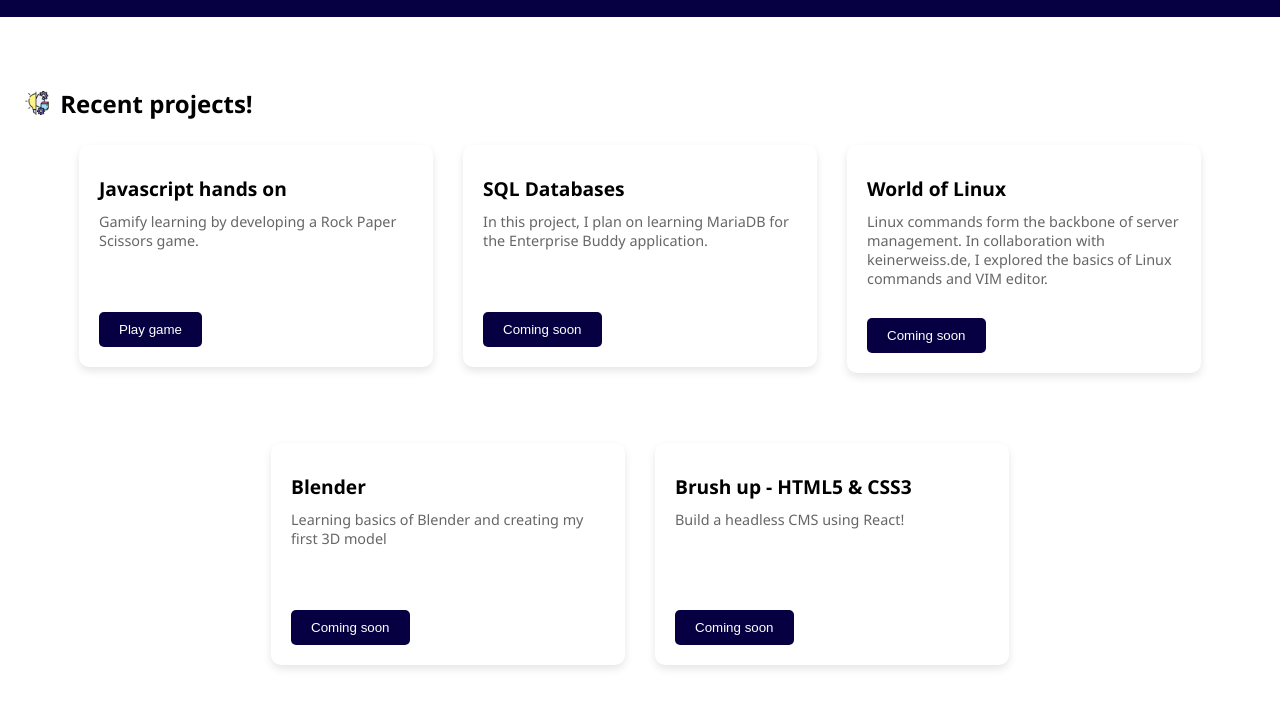
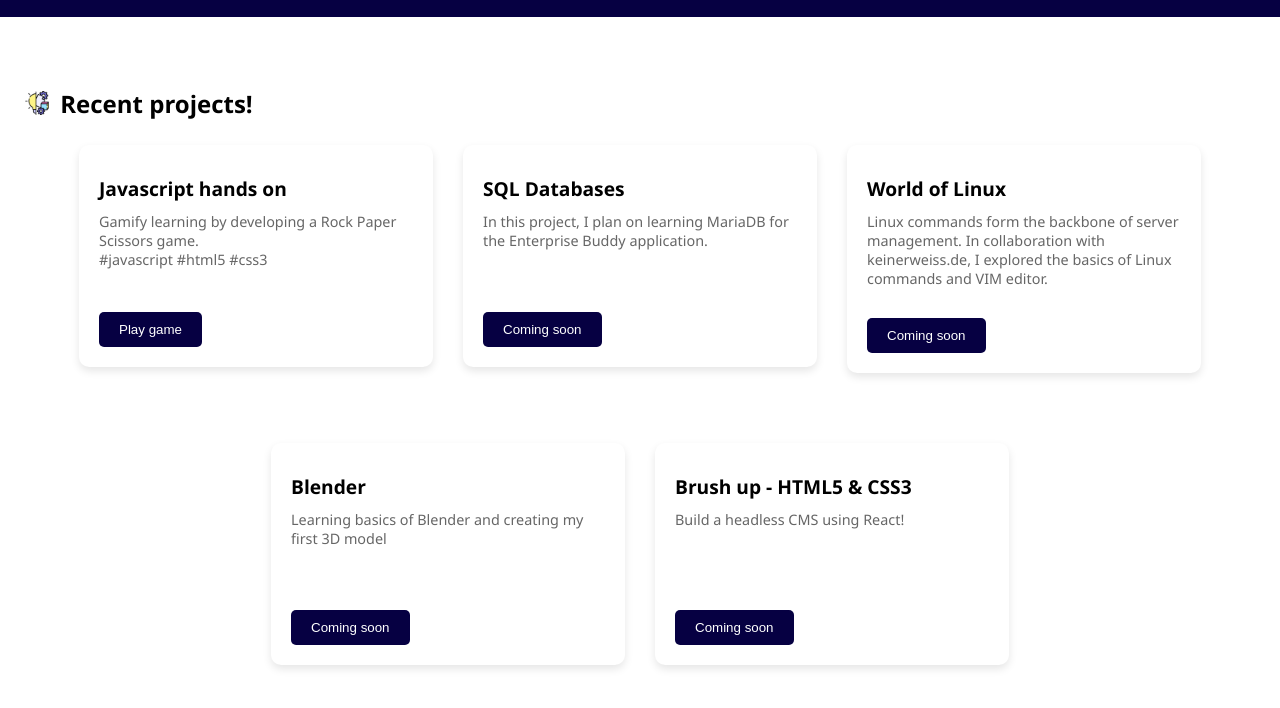
Before and after one commit to riannadsilva/techandtrek, a plain HTML site: page index.html in a window 1280 px wide. Shown: the part 140-848 px from the top of the page. Drawn offline with Linux system fonts and the light colour scheme.

Commit message:
update landing page box

```diff
--- a/index.html
+++ b/index.html
@@ -32,7 +32,7 @@
           <div class="project">
               <div class="project-tile"></div>
               <h3>Javascript hands on</h3>
-              <p>Gamify learning by developing a Rock Paper Scissors game.</p>
+              <p>Gamify learning by developing a Rock Paper Scissors game.<br>#javascript #html5 #css3</p>
               <a href="/projects/rockpaperscissors.html"> <button type="button">Play game</button></a>
           </div>
           <div class="project">
```
